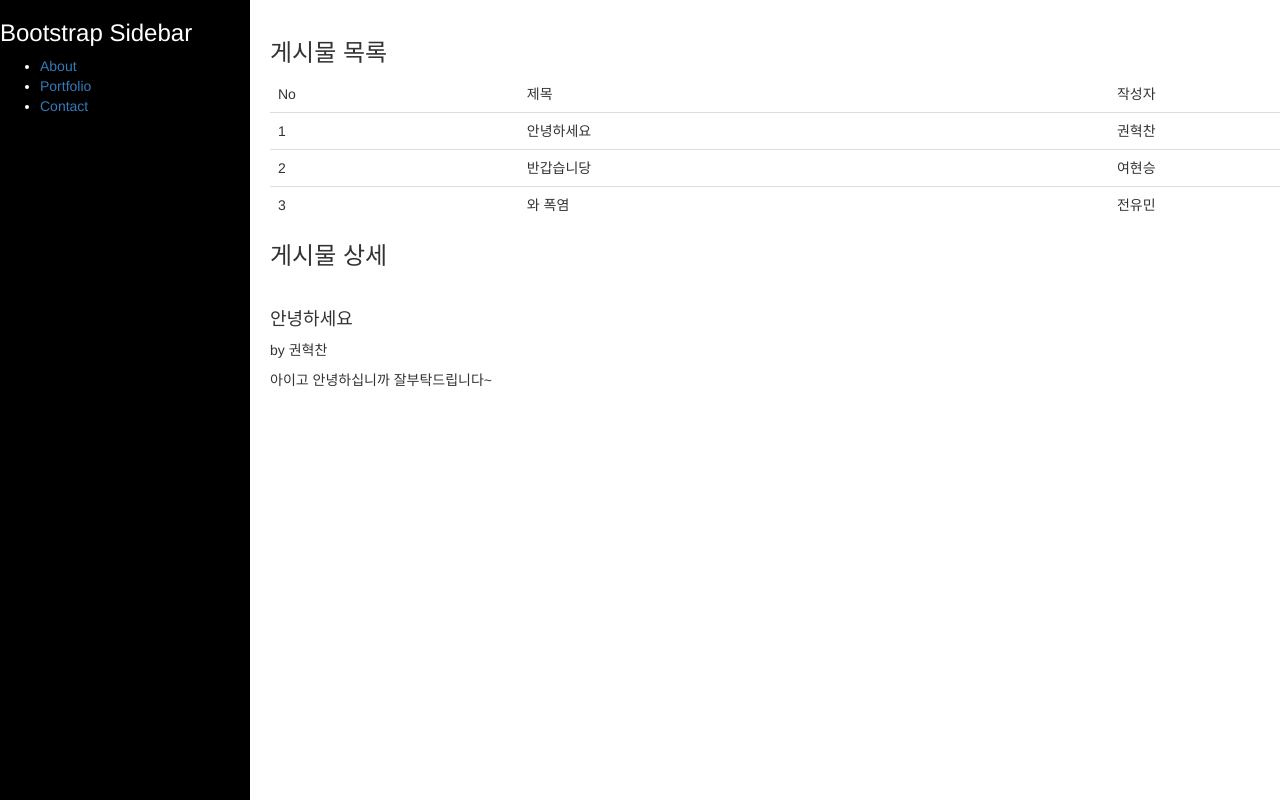
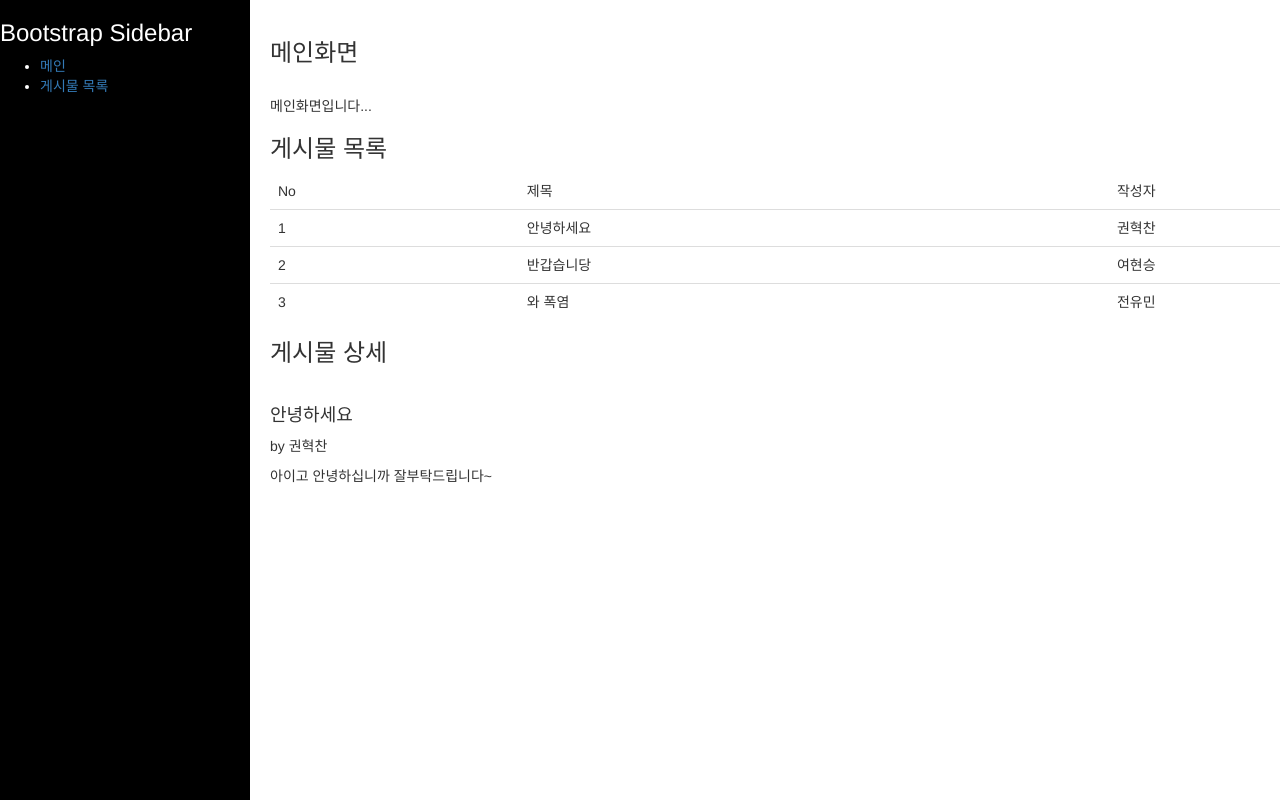
Before and after one commit to kwonssy02/react-board-sample, a React (Create React App) app: page / in a window 1280 px wide. Built offline with nearby package versions, Linux system fonts and the light colour scheme.

Commit message:
메인화면 추가 및 사이드바 수정

```diff
--- a/src/App.js
+++ b/src/App.js
@@ -4,6 +4,7 @@ import './assets/css/bootstrap.min.css';
 import './assets/css/bootstrap-theme.min.css';
 import './assets/css/custom.css';
 
+import Home from './views/Home.js';
 import NoticeList from './views/NoticeList.js';
 import NoticeDetail from './views/NoticeDetail.js';
 
@@ -19,19 +20,17 @@ class App extends Component {
 
           <ul>
               <li>
-                  <a href="#">About</a>
+                  <a href="#">메인</a>
               </li>
               <li>
-                  <a href="#">Portfolio</a>
-              </li>
-              <li>
-                  <a href="#">Contact</a>
+                  <a href="#">게시물 목록</a>
               </li>
           </ul>
         </nav>
 
         {/* Page Content */}
         <div id="content">
+            <Home />
             <NoticeList />
             <NoticeDetail />
         </div>
--- /dev/null
+++ b/src/views/Home.js
@@ -0,0 +1,15 @@
+import React, { Component } from 'react';
+
+class Home extends Component {
+    render() {
+        return (
+            <div>
+                <h3>메인화면</h3>
+                <br/>
+                <p>메인화면입니다...</p>
+            </div>
+        );
+    }
+}
+
+export default Home;
```
